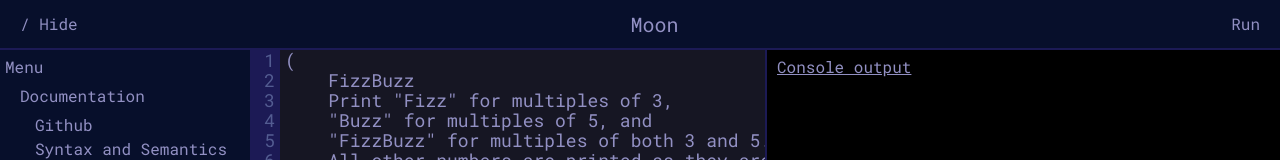
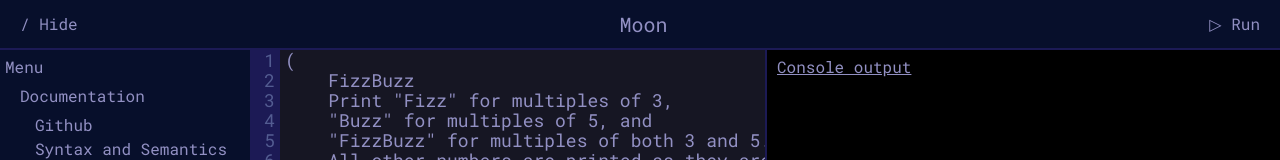
Before and after one commit to PaulMarisOUMary/Moon-Playground, a Next.js app: page / in a window 1280 px wide. Shown: the top 160 px of the page. Built offline with nearby package versions, Linux system fonts and the light colour scheme.

Commit message:
add run icon

```diff
--- a/src/components/run/run.tsx
+++ b/src/components/run/run.tsx
@@ -12,7 +12,7 @@ export default function RunButton({ onClick, running }: RunButtonProps) {
     <div className="run-loader"></div>
   ) : (
     <button className="run-button" onClick={onClick}>
-      Run
+      ▷ Run
     </button>
   );
 }
```
